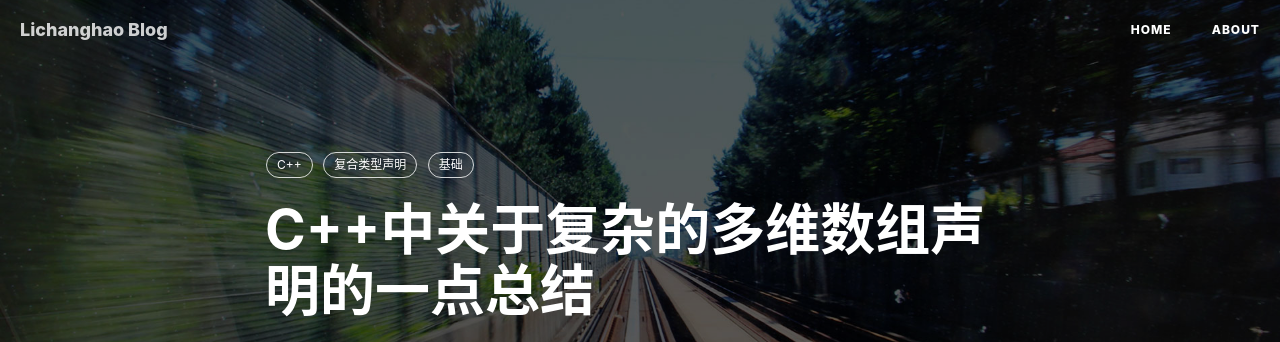
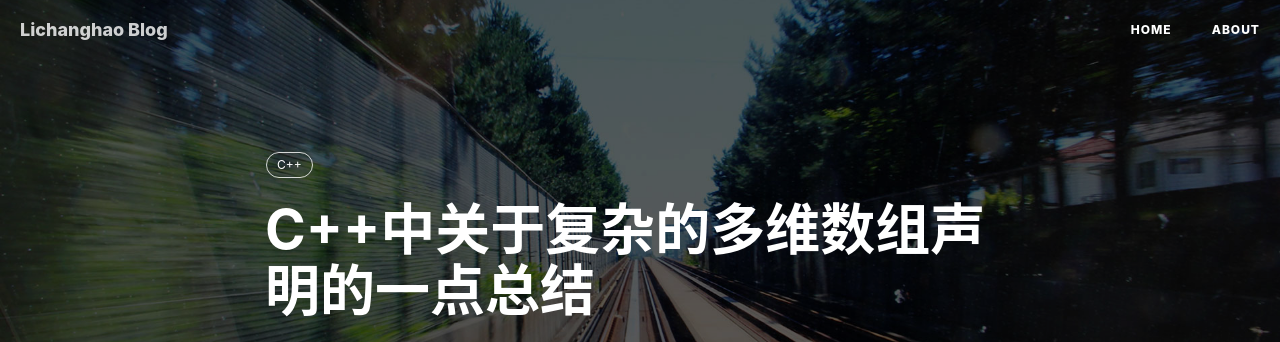
Before and after one commit to lichanghao/lichanghao.github.io.old, a Jekyll site: the page built from _posts/2016-07-28-C++中关于复杂的多维数组声明的一点总结.md, in a window 1280 px wide. Shown: the top 342 px of the page. Built offline with Jekyll 4.4.1, drawn with Linux system fonts in a browser that asks for light colours; nearby versions of some CDN libraries; comment, search, counter and statistics services are not loaded.

Commit message:
Update 2016-07-28-C++中关于复杂的多维数组声明的一点总结.md

```diff
--- a/_posts/2016-07-28-C++中关于复杂的多维数组声明的一点总结.md
+++ b/_posts/2016-07-28-C++中关于复杂的多维数组声明的一点总结.md
@@ -9,8 +9,8 @@ header-mask: 0.3
 catalog:    true
 tags:
     - C++
-    - 复合类型声明
-    - 基础
+
+
 ---
 最近在读c++ primer，多维数组的声明这里感觉有点绕，特意记个笔记
 
```
